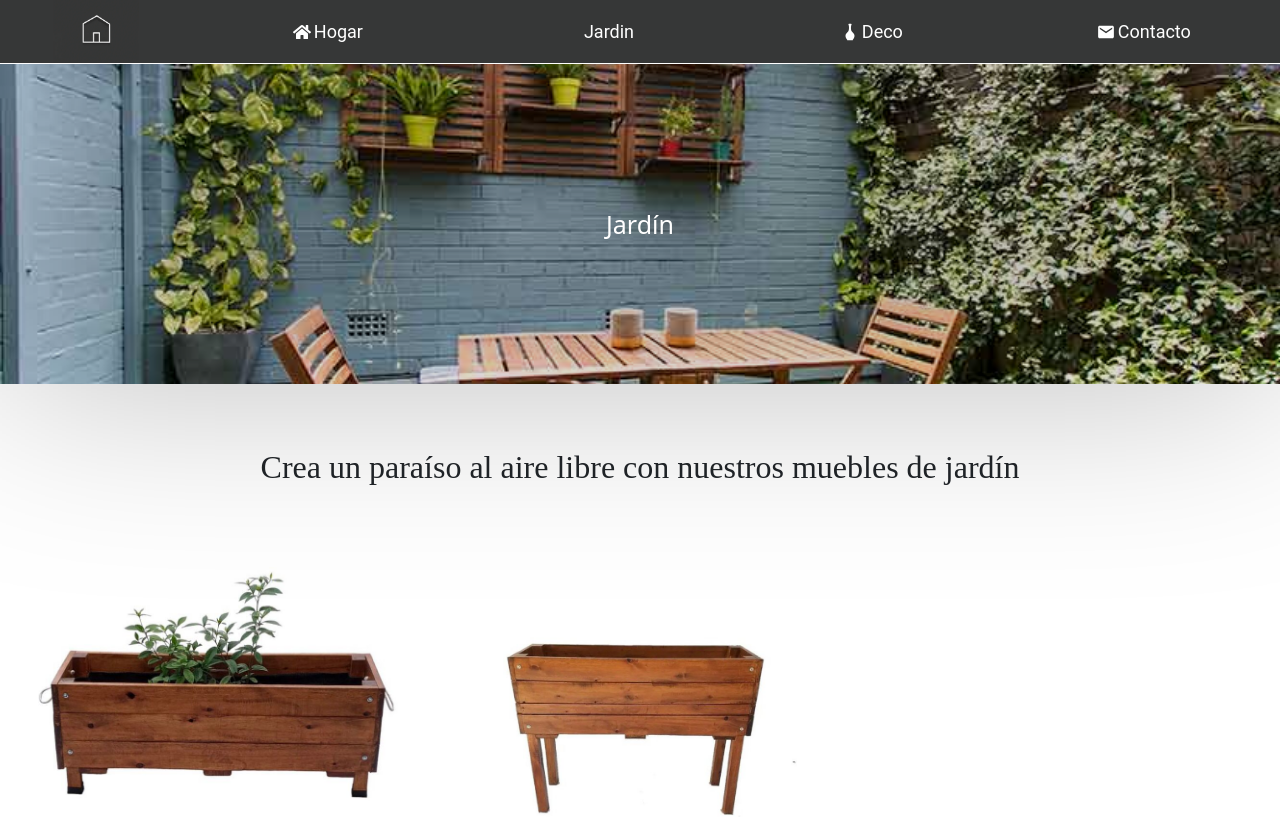
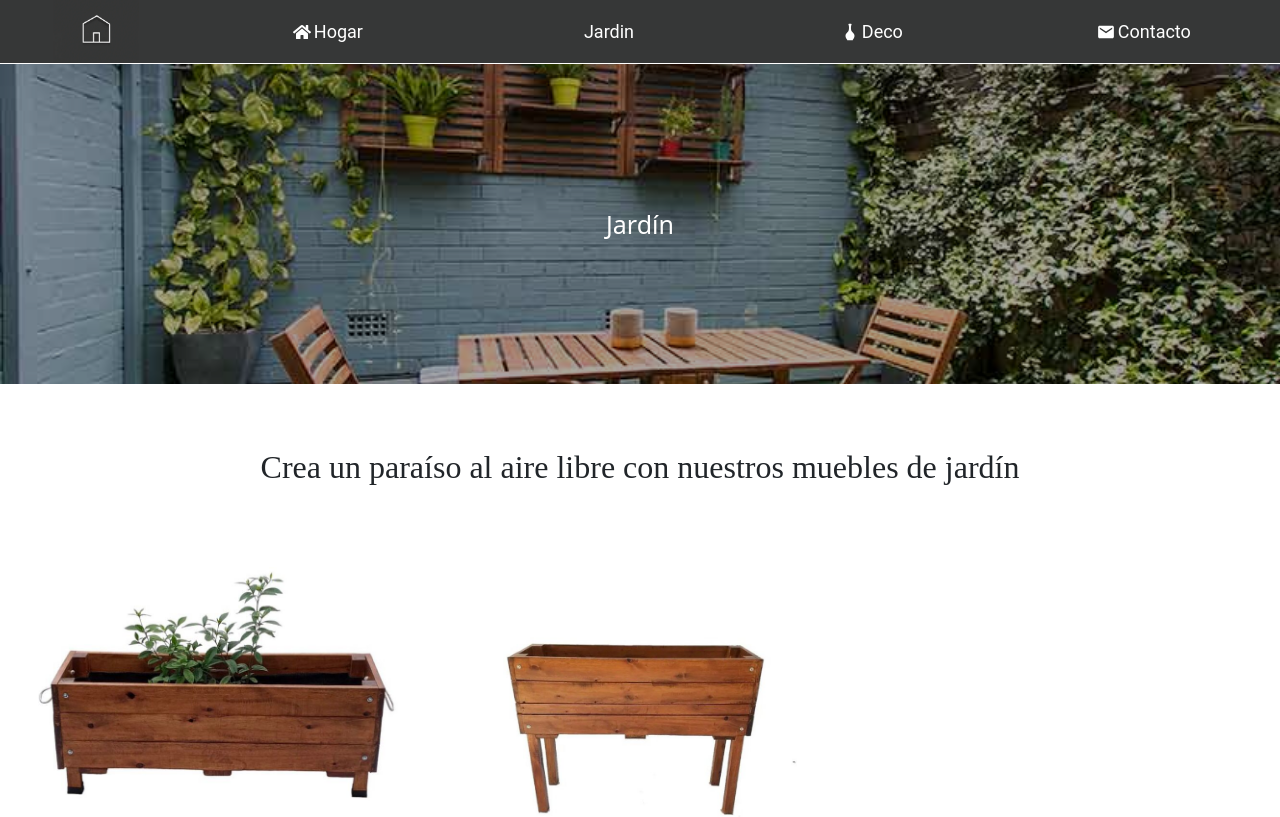
Before and after one commit to JuanCruzIses/project, a Next.js app: page /productos/jardin in a window 1280 px wide. Shown: the top 817 px of the page. Built offline with nearby package versions, Linux system fonts and the light colour scheme; some icons are missing.

Commit message:
Trying fix

```diff
--- a/pages/productos/jardin/index.js
+++ b/pages/productos/jardin/index.js
@@ -42,7 +42,7 @@ export default function Jardin(){
             </Head>
             <div className={styles.containerMainImage}>
                 <img src="/images/jardin.jpg" className="d-block w-100" alt="..."></img>
-                <div className={stylesIndex.shadow}></div>
+                <div className={styles.shadow}></div>
                 <h5 className={styles.imgWord}>Jardín</h5>
             </div>
             <h2 id="referenceToNav" className={stylesIndex.slogan}>Crea un paraíso al aire libre con nuestros muebles de jardín</h2>
--- a/styles/modules/footer.module.css
+++ b/styles/modules/footer.module.css
@@ -16,6 +16,14 @@
 .divFooter a{
     color: black;
     text-decoration: none;
+}
+
+.divFooter a button{
+    color: black;
+}
+
+.divFooter a button svg{
+    color: black;
 }
 
 .divFooter p{
--- a/styles/modules/layout.module.css
+++ b/styles/modules/layout.module.css
@@ -16,7 +16,8 @@
 }
 
 .containerOp{
-  opacity: 0
+  opacity: 0;
+  transition: 0.15s ease-in ;
 }
 
 .backToHome {
```
